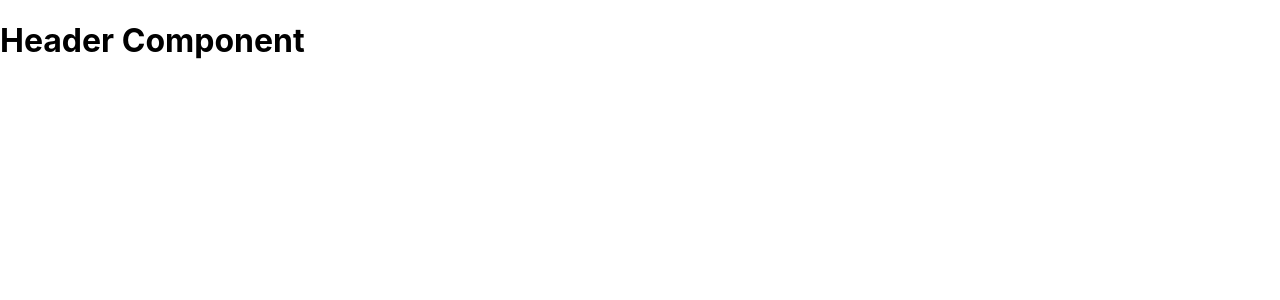
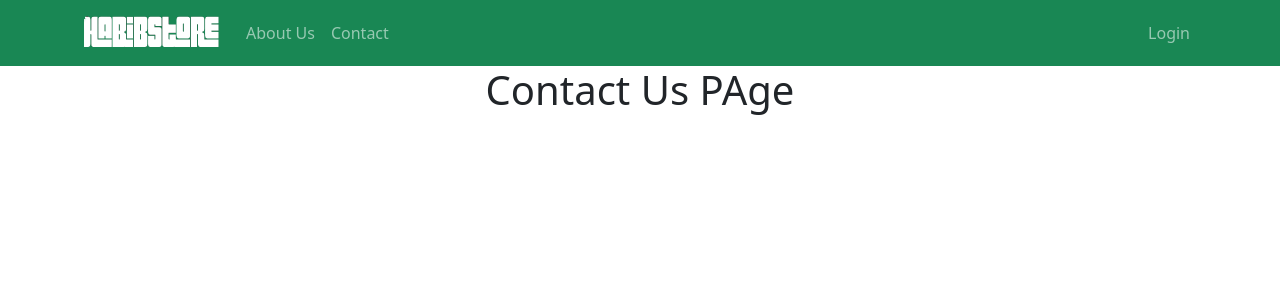
Before and after one commit to AhshanHabib26/habib_store_in_react, a React (Create React App) app: page /contact in a window 1280 px wide. Before the commit this address had no page. Shown: the top 300 px of the page. Built offline with nearby package versions, Linux system fonts and the light colour scheme.

Commit message:
Header Componnet Added

```diff
--- a/package.json
+++ b/package.json
@@ -6,7 +6,9 @@
     "@testing-library/jest-dom": "^5.16.4",
     "@testing-library/react": "^13.0.1",
     "@testing-library/user-event": "^13.5.0",
+    "bootstrap": "^5.1.3",
     "react": "^18.0.0",
+    "react-bootstrap": "^2.2.3",
     "react-dom": "^18.0.0",
     "react-router-dom": "^6.3.0",
     "react-scripts": "5.0.1",
--- a/src/App.js
+++ b/src/App.js
@@ -1,7 +1,10 @@
 import { Route, Routes } from 'react-router-dom';
 import './App.css';
+import AboutUs from './Components/Pages/AboutUs/AboutUs';
+import ContactUs from './Components/Pages/ContactUs/ContactUs';
 import Header from './Components/Pages/Header/Header';
 import Home from './Components/Pages/Home/Home';
+import Login from './Components/Pages/Login/Login/Login';
 
 
 function App() {
@@ -12,6 +15,9 @@ function App() {
       <Routes>
         <Route path='/' element={<Home/>}/>
         <Route path='/home' element={<Home/>}/>
+        <Route path='/about_us' element={<AboutUs/>}/>
+        <Route path='/contact' element={<ContactUs/>}/>
+        <Route path='/login' element={<Login/>}/>
       </Routes>
     </div>
   );
--- /dev/null
+++ b/src/Components/Pages/AboutUs/AboutUs.js
@@ -0,0 +1,11 @@
+import React from 'react';
+
+const AboutUs = () => {
+    return (
+        <div>
+            <h1>About Us Page</h1>
+        </div>
+    );
+};
+
+export default AboutUs;
--- /dev/null
+++ b/src/Components/Pages/ContactUs/ContactUs.js
@@ -0,0 +1,11 @@
+import React from 'react';
+
+const ContactUs = () => {
+    return (
+        <div>
+            <h1 className='text-center'>Contact Us PAge</h1>
+        </div>
+    );
+};
+
+export default ContactUs;
--- a/src/Components/Pages/Header/Header.js
+++ b/src/Components/Pages/Header/Header.js
@@ -1,11 +1,32 @@
-import React from 'react';
+import React from "react";
+import { Container, Nav, Navbar } from "react-bootstrap";
+import { Link } from "react-router-dom";
+import Logo from '../../../Images/Logo.png'
 
 const Header = () => {
-    return (
-        <div>
-            <h1>Header Component</h1>
-        </div>
-    );
+  return (
+    <div>
+      <Navbar collapseOnSelect expand="lg" bg="success" variant="dark">
+        <Container>
+          <Navbar.Brand as={Link} to='/' >
+            <img height={40} src={Logo} alt="" />
+
+          </Navbar.Brand>
+          <Navbar.Toggle aria-controls="responsive-navbar-nav" />
+          <Navbar.Collapse id="responsive-navbar-nav">
+            <Nav className="me-auto">
+              <Nav.Link as={Link} to='/about_us' >About Us</Nav.Link>
+              <Nav.Link as={Link} to='/contact'>Contact</Nav.Link>
+            </Nav>
+            <Nav>
+
+              <Nav.Link as={Link}  to='/login'>Login</Nav.Link>
+            </Nav>
+          </Navbar.Collapse>
+        </Container>
+      </Navbar>
+    </div>
+  );
 };
 
 export default Header;
--- a/src/index.js
+++ b/src/index.js
@@ -4,6 +4,7 @@ import './index.css';
 import App from './App';
 import reportWebVitals from './reportWebVitals';
 import { BrowserRouter } from 'react-router-dom';
+import 'bootstrap/dist/css/bootstrap.min.css';
 
 const root = ReactDOM.createRoot(document.getElementById('root'));
 root.render(
```
Also changed, not shown: 1 other file (tests, documents, lock files or other folders).
